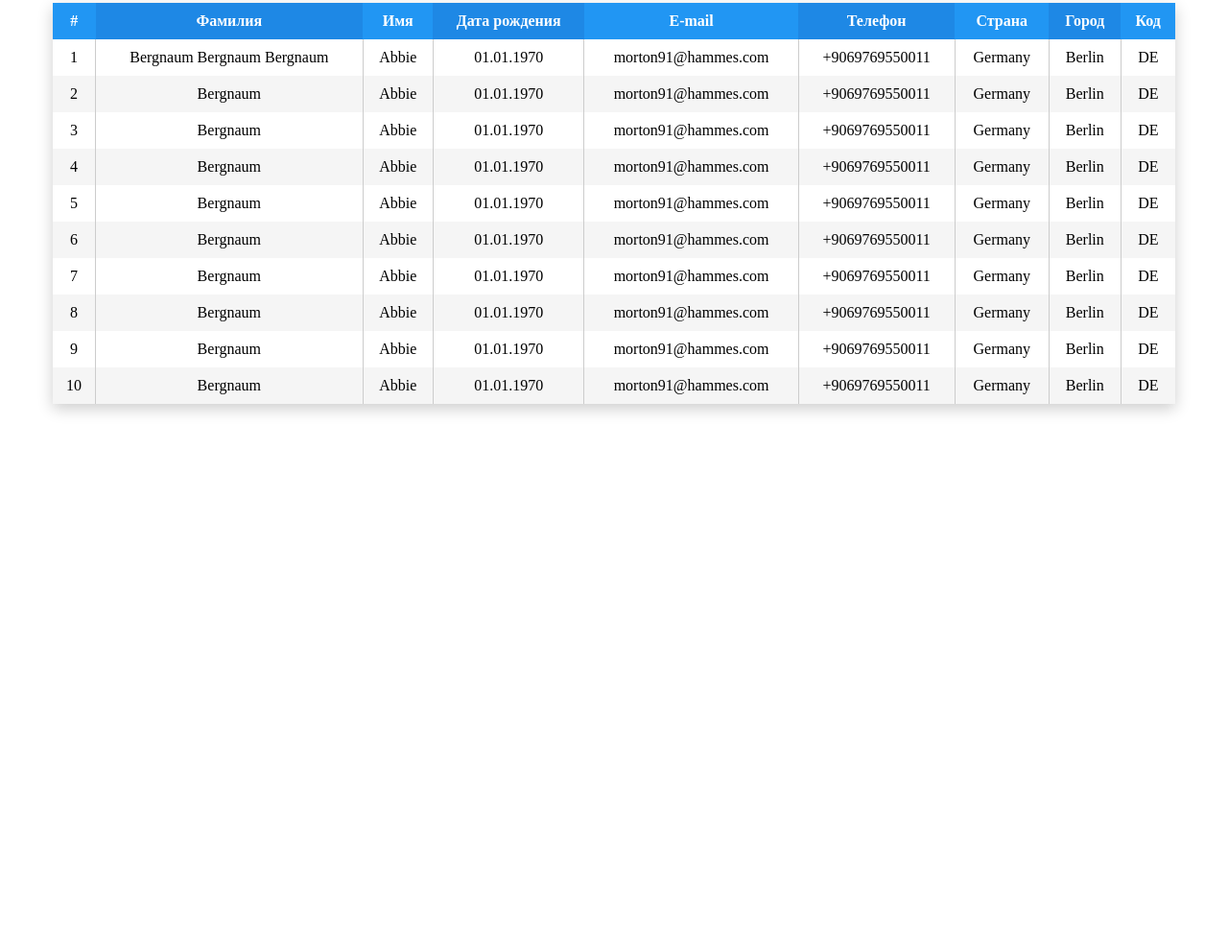
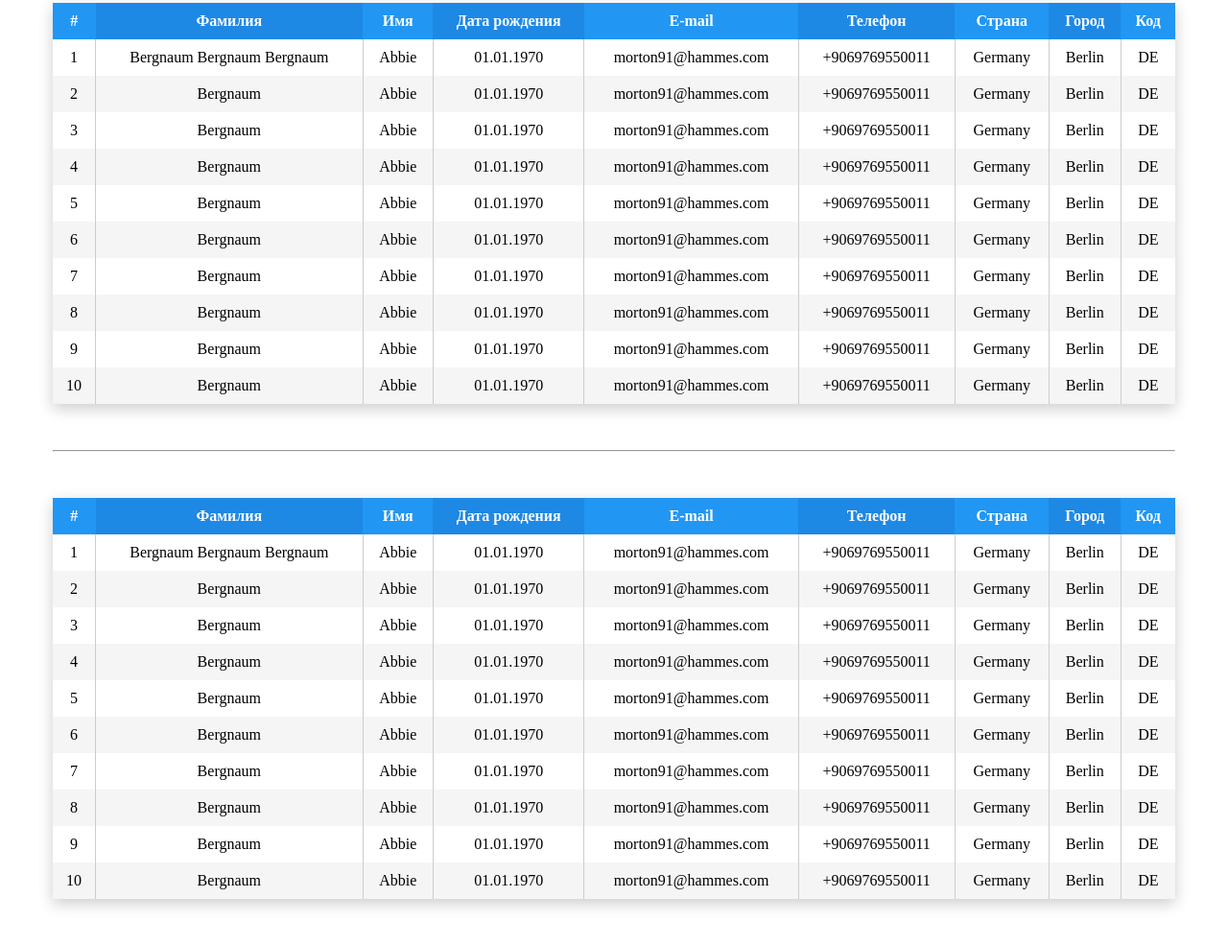
Before and after one commit to andre353/css-tables-adaptive, a plain HTML site: page index.html in a window 1280 px wide. Shown: the part 561-1546 px from the top of the page at 96% size. Before the commit the page ends 1030 px from the top, so only its background shows below. Drawn offline with Linux system fonts and the light colour scheme.

Commit message:
Add third table adaptivity solution - each tr a block element

```diff
--- a/index.html
+++ b/index.html
@@ -267,7 +267,136 @@
 				</tr>
 			</tbody>
 		</table>
-		</div>
+
+		<hr class="mtb-3">
+
+		<table class="table table-3">
+			<thead>
+				<tr>
+					<th>#</th>
+					<th>Фамилия</th>
+					<th>Имя</th>
+					<th>Дата рождения</th>
+					<th>E-mail</th>
+					<th>Телефон</th>
+					<th>Страна</th>
+					<th>Город</th>
+					<th>Код</th>
+				</tr>
+			</thead>
+			<tbody>
+				<tr>
+					<td>1</td>
+					<td>Bergnaum Bergnaum Bergnaum</td>
+					<td>Abbie</td>
+					<td>01.01.1970</td>
+					<td>morton91@hammes.com</td>
+					<td>+9069769550011</td>
+					<td>Germany</td>
+					<td>Berlin</td>
+					<td>DE</td>
+				</tr>
+				<tr>
+					<td>2</td>
+					<td>Bergnaum</td>
+					<td>Abbie</td>
+					<td>01.01.1970</td>
+					<td>morton91@hammes.com</td>
+					<td>+9069769550011</td>
+					<td>Germany</td>
+					<td>Berlin</td>
+					<td>DE</td>
+				</tr>
+				<tr>
+					<td>3</td>
+					<td>Bergnaum</td>
+					<td>Abbie</td>
+					<td>01.01.1970</td>
+					<td>morton91@hammes.com</td>
+					<td>+9069769550011</td>
+					<td>Germany</td>
+					<td>Berlin</td>
+					<td>DE</td>
+				</tr>
+				<tr>
+					<td>4</td>
+					<td>Bergnaum</td>
+					<td>Abbie</td>
+					<td>01.01.1970</td>
+					<td>morton91@hammes.com</td>
+					<td>+9069769550011</td>
+					<td>Germany</td>
+					<td>Berlin</td>
+					<td>DE</td>
+				</tr>
+				<tr>
+					<td>5</td>
+					<td>Bergnaum</td>
+					<td>Abbie</td>
+					<td>01.01.1970</td>
+					<td>morton91@hammes.com</td>
+					<td>+9069769550011</td>
+					<td>Germany</td>
+					<td>Berlin</td>
+					<td>DE</td>
+				</tr>
+				<tr>
+					<td>6</td>
+					<td>Bergnaum</td>
+					<td>Abbie</td>
+					<td>01.01.1970</td>
+					<td>morton91@hammes.com</td>
+					<td>+9069769550011</td>
+					<td>Germany</td>
+					<td>Berlin</td>
+					<td>DE</td>
+				</tr>
+				<tr>
+					<td>7</td>
+					<td>Bergnaum</td>
+					<td>Abbie</td>
+					<td>01.01.1970</td>
+					<td>morton91@hammes.com</td>
+					<td>+9069769550011</td>
+					<td>Germany</td>
+					<td>Berlin</td>
+					<td>DE</td>
+				</tr>
+				<tr>
+					<td>8</td>
+					<td>Bergnaum</td>
+					<td>Abbie</td>
+					<td>01.01.1970</td>
+					<td>morton91@hammes.com</td>
+					<td>+9069769550011</td>
+					<td>Germany</td>
+					<td>Berlin</td>
+					<td>DE</td>
+				</tr>
+				<tr>
+					<td>9</td>
+					<td>Bergnaum</td>
+					<td>Abbie</td>
+					<td>01.01.1970</td>
+					<td>morton91@hammes.com</td>
+					<td>+9069769550011</td>
+					<td>Germany</td>
+					<td>Berlin</td>
+					<td>DE</td>
+				</tr>
+				<tr>
+					<td>10</td>
+					<td>Bergnaum</td>
+					<td>Abbie</td>
+					<td>01.01.1970</td>
+					<td>morton91@hammes.com</td>
+					<td>+9069769550011</td>
+					<td>Germany</td>
+					<td>Berlin</td>
+					<td>DE</td>
+				</tr>
+			</tbody>
+		</table>
 	</div>
 </body>
 </html>
--- a/style.css
+++ b/style.css
@@ -110,3 +110,27 @@
     text-overflow: ellipsis;
   }
 }
+
+/* 3. Адаптив:  - каждая строка tr идет своим блоком */
+@media (max-width: 1000px) {
+  /* Добавить блочность рядам */
+  .table-3 tr {
+    display: block;
+    margin-bottom: 30px;
+  }
+
+  /*Добавить блочность ячейкам td и заголовкам th */
+  .table-3 th, .table-3 td {
+    display: block;
+    text-align: center;
+  }
+
+  .table.table-3 td {
+    border-right: none;
+  }
+
+  .table-3 thead {
+    position: sticky;
+    top: 0
+  }
+}
```
